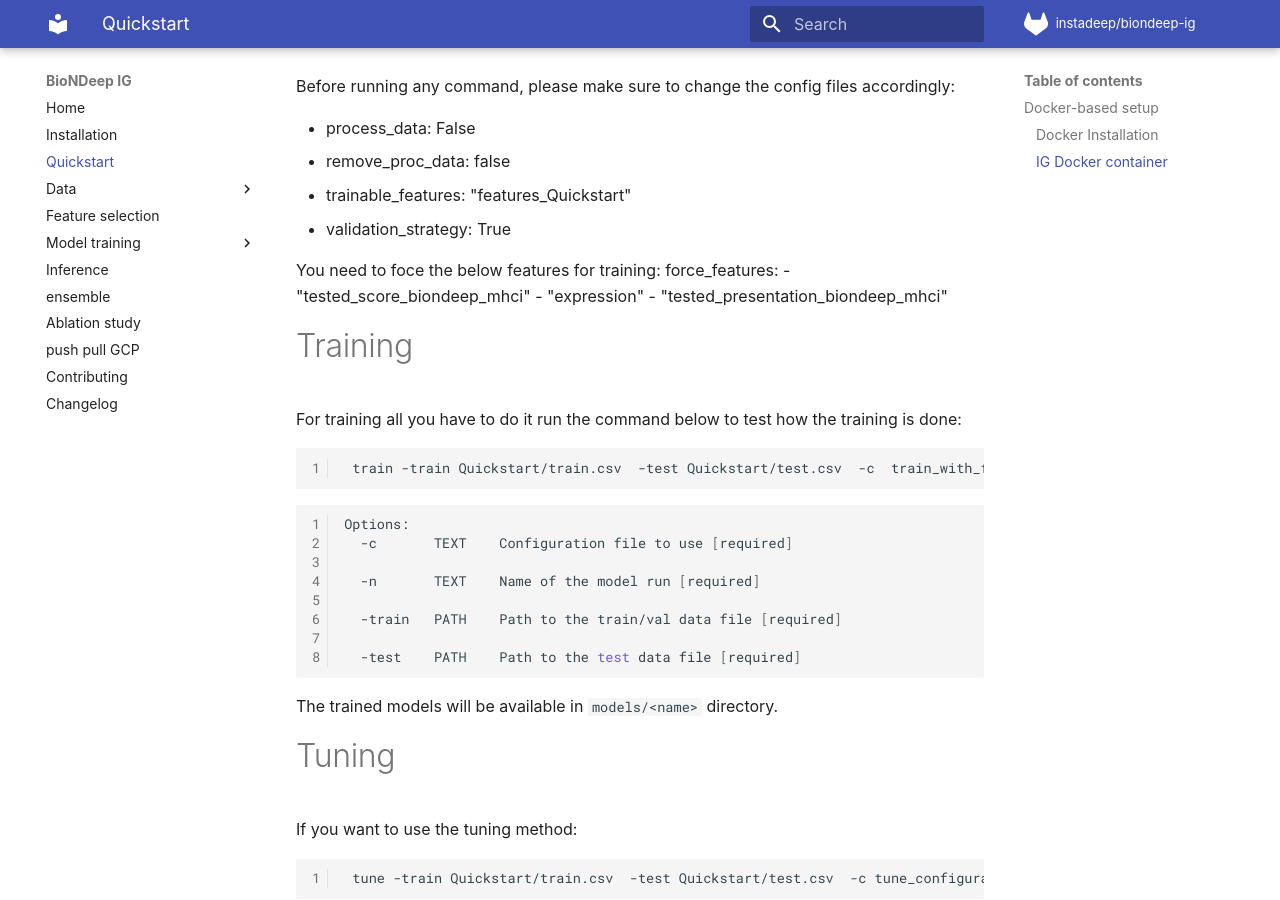
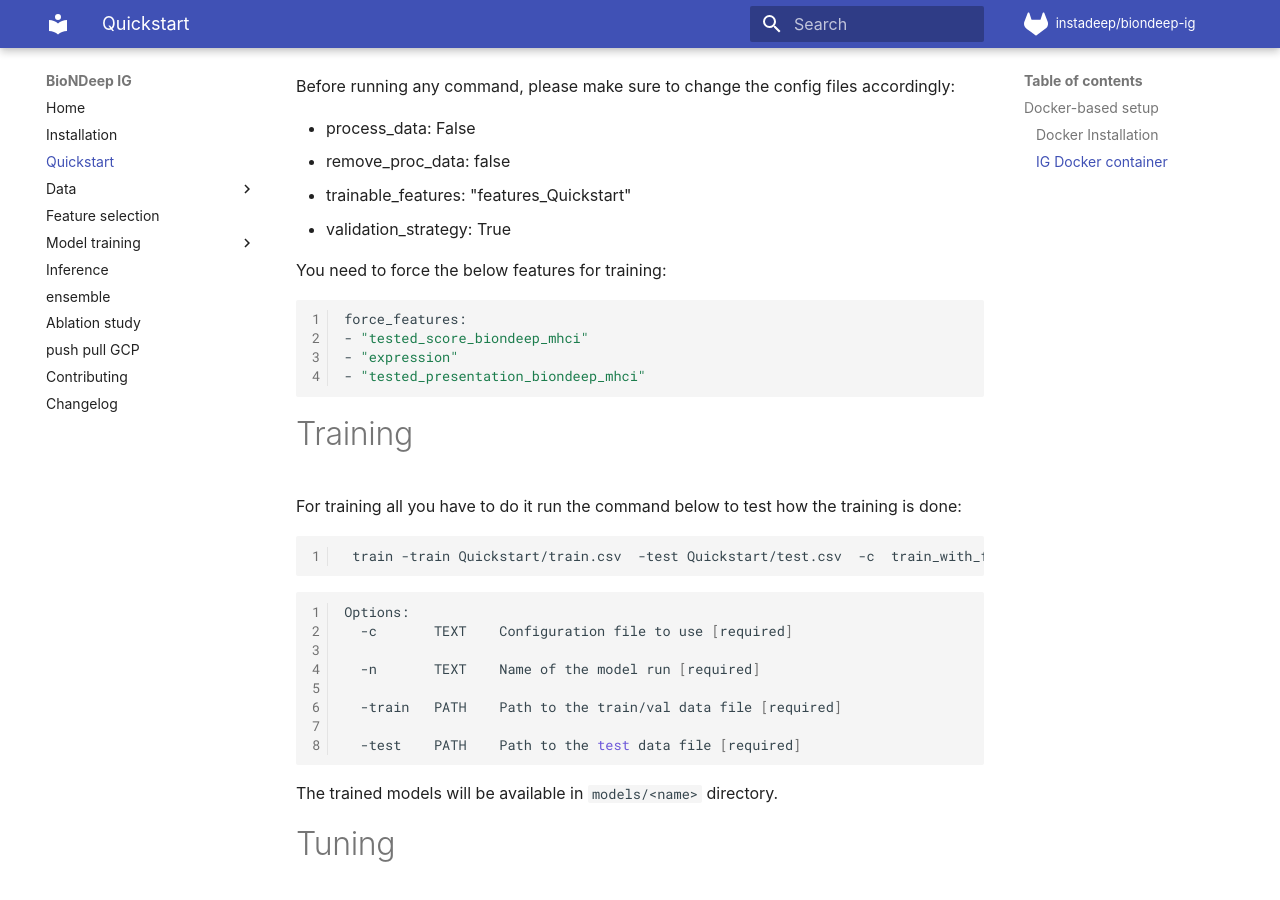
Before and after one commit to yessinek97/yessinek97, an MkDocs documentation site: the page built from docs/Quickstart.md, in a window 1280 px wide and 900 px high, scrolled down 904 px. Built offline with MkDocs 1.6.1 and Material for MkDocs 9.7.7, drawn with Linux system fonts in a browser that asks for light colours; some web fonts are replaced; comment, search, counter and statistics services are not loaded; some of the changed text lies outside the part shown.

````diff
--- a/docs/Quickstart.md
+++ b/docs/Quickstart.md
@@ -45,8 +45,14 @@ Before running any command, please make sure to change the config files accordin
 - trainable_features: "features_Quickstart"
 - validation_strategy: True
 
-You need to foce the below features for training: force_features: - "tested_score_biondeep_mhci" -
-"expression" - "tested_presentation_biondeep_mhci"
+You need to force the below features for training:
+
+```bash
+force_features:
+- "tested_score_biondeep_mhci"
+- "expression"
+- "tested_presentation_biondeep_mhci"
+```
 
 # Training
 
````
Also changed, not shown: other parts of docs/Quickstart.md (+3 -0 lines), docs/eval.md (+2 -0 lines), 3 other files.
